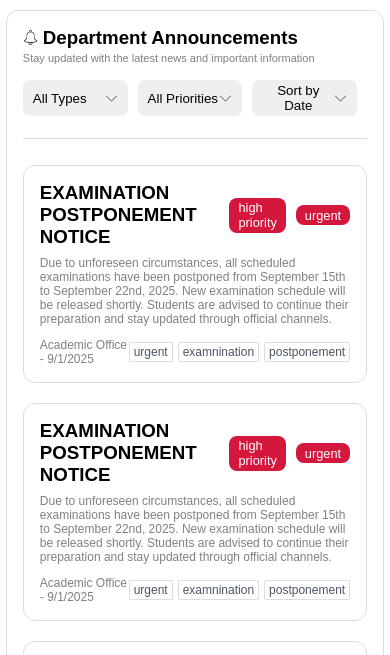
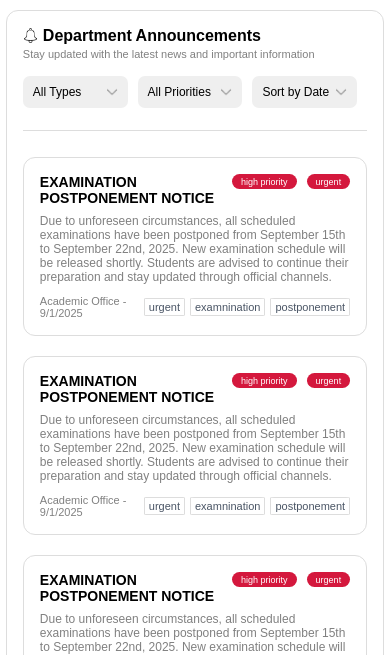
Before and after one commit to techjay01/G12Schools, a plain HTML site: page frontend/announcement.html in a window 390 px wide. Shown: the part 127-782 px from the top of the page. Drawn offline with Linux system fonts and the light colour scheme.

Commit message:
announcements responsiveness

```diff
--- a/frontend/css/announcement.css
+++ b/frontend/css/announcement.css
@@ -46,8 +46,8 @@
 }
 
 .main-announcement-filter img {
-    width: 13px;
-    height: 13px;
+    width: 12px;
+    height: 12px;
 }
 
 .main-announcement {
@@ -59,7 +59,7 @@
 
 .announcement-title {
     display: flex;
-    align-items: center;
+    align-items: start;
     justify-content: space-between;
     margin-bottom: 0.5em;
 }
@@ -77,6 +77,8 @@
     border-radius: 8px;
     font-size: 0.8em;
     align-items: center;
+    white-space: nowrap;
+    text-overflow: ellipsis;
 }
 
 .announcement-message {
@@ -104,3 +106,36 @@
     padding: 2px 4px;
     border-radius: 6%;
 }
+
+
+@media (max-width: 650px) {
+    .main-announcement-description h3,
+    .announcement-title h3 {
+        font-size: 16px;
+    }
+
+    .main-announcement-filter button {
+        font-size: 12px;
+        height: 32px;
+    }
+
+    .announcement-title {
+        align-items: top;
+    }
+
+    .announcement-title p,
+    .announcement-details {
+        font-size: 11px;
+    }
+
+}
+
+@media (max-width:575px) {
+    .announcement-title h3 {
+        font-size: 14px;
+    }
+
+    .announcement-title p {
+        font-size: 9px;
+    }
+}
```
